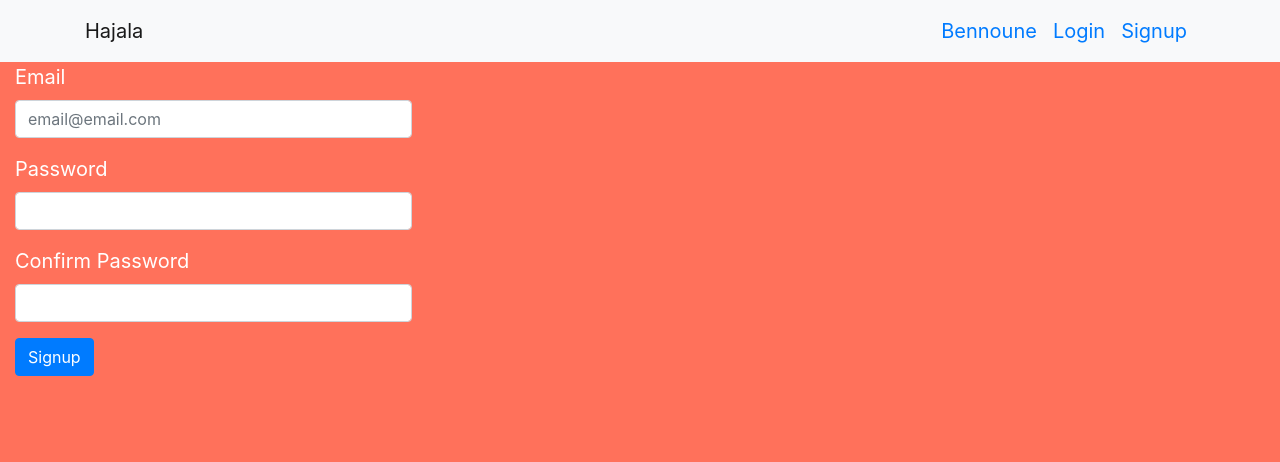
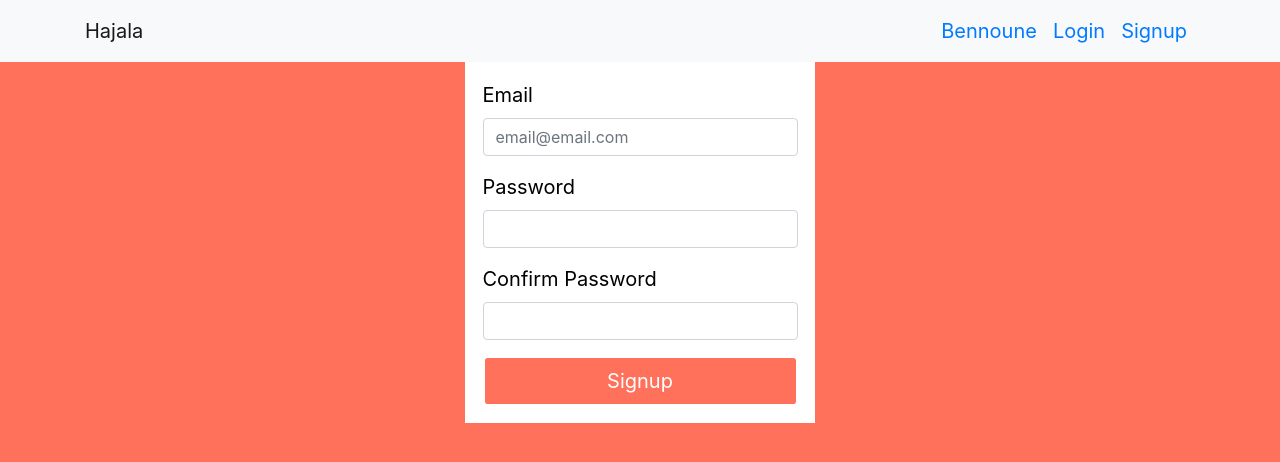
Before and after one commit to Redaloukil/bennouneReactApp, a React (Create React App) app: page /signup in a window 1280 px wide. Shown: the top 462 px of the page. Built offline with nearby package versions, Linux system fonts and the light colour scheme.

Commit message:
design login signup and center signup and login form

```diff
--- a/src/App.css
+++ b/src/App.css
@@ -44,3 +44,15 @@ header {
 .promo i {
   font-size:260%;
 }
+
+.box {
+  background-color: #FFF;
+  color:black;
+  padding:5%;
+}
+
+.btn-lg {
+  width: 100%;
+  background-color: #FF715B;
+  border:2px solid #FFF;
+}
--- a/src/app/screens/Login.js
+++ b/src/app/screens/Login.js
@@ -10,9 +10,20 @@ class Login extends React.Component{
 
     render(){
         return(
-            <div>
+            <div className="container">
+            <div className="row">
+            <div className="col-sm-4">
+            </div>
+            <div className="col-sm-4">
+            <div className="box">
                 <LoginForm submit={this.login}/>
             </div>
+
+            </div>
+            </div>
+            </div>
+
+
         )
     }
 }
--- a/src/app/screens/Signup.js
+++ b/src/app/screens/Signup.js
@@ -10,9 +10,19 @@ class Signup extends React.Component{
     }
     render(){
         return(
-            <div>
-                <SignupForm submit={this.submit}/>
+            <div className="container">
+            <div className="row">
+            <div className="col-sm-4">
             </div>
+            <div className="col-sm-4">
+            <div className="box">
+                <SignupForm submit={this.signup}/>
+            </div>
+
+            </div>
+            </div>
+            </div>
+
         )
     }
 }
--- a/src/app/screens/forms/LoginForm.js
+++ b/src/app/screens/forms/LoginForm.js
@@ -48,7 +48,7 @@ class LoginForm extends React.Component {
       render (){
         const { data , errors , loading } = this.state
         return (
-            <div className="col-sm-4">
+            <div className="">
             <form onSubmit={this.onSubmit} loading={loading}>
                 <div className="form-group">
                     <label htmlFor="email">Email</label>
@@ -76,7 +76,7 @@ class LoginForm extends React.Component {
                 />
                 {errors.password && <InlineError text={errors.password} />}
                 </div>
-                <button type="submit" className="btn btn-primary">Login</button>
+                <button type="submit" className="btn btn-primary btn-lg">Login</button>
             </form>
         </div>
         )
--- a/src/app/screens/forms/SignupForm.js
+++ b/src/app/screens/forms/SignupForm.js
@@ -55,7 +55,7 @@ class SignupForm extends React.Component {
     render (){
         const { data , errors , loading } = this.state
         return (
-            <div className="col-sm-4">
+            <div className="">
             <form onSubmit={this.onSubmit} loading={loading}>
                 <div className="form-group">
                     <label htmlFor="email">Email</label>
@@ -95,7 +95,7 @@ class SignupForm extends React.Component {
                     />
                     {errors.password && <InlineError text={errors.password} />}
                 </div>
-                <button type="submit" className="btn btn-primary">Signup</button>
+                <button type="submit" className="btn btn-primary btn-lg">Signup</button>
             </form>
         </div>
         )
```
